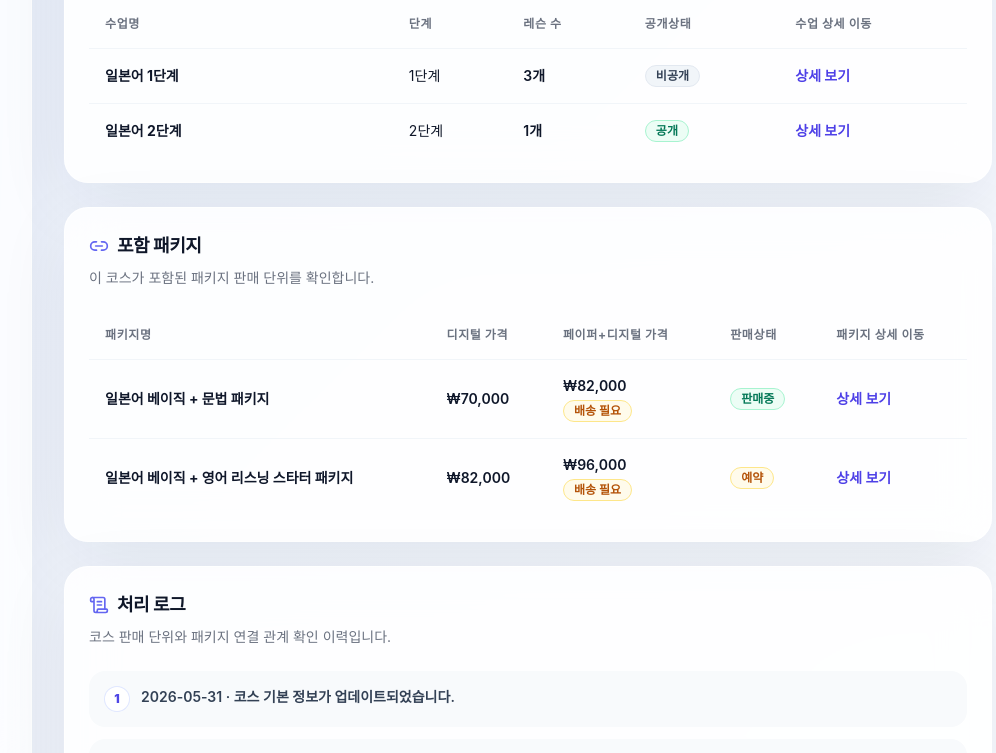
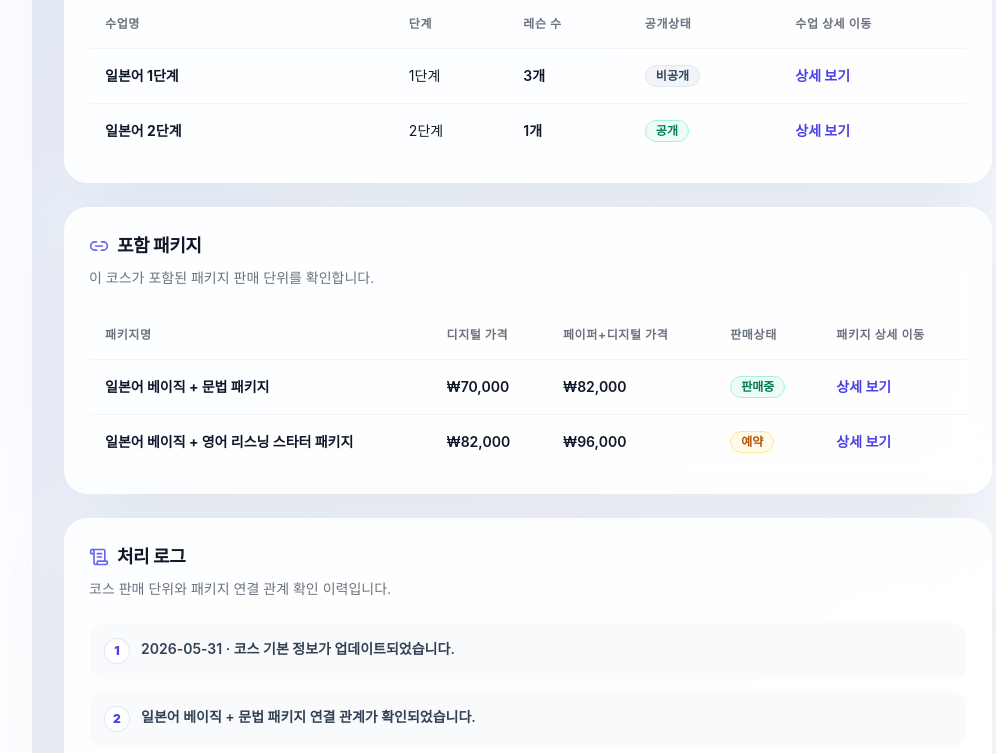
Before and after one commit to koo-2dub/studymini-admin-frontend, a Next.js app: page /lms/course-catalog/CRS-JP-BASIC in a window 1280 px wide. Shown: the part 1575-2328 px from the top of the page, without its empty margins (256-1252 px from the left). Built offline with nearby package versions, Linux system fonts and the light colour scheme.

Commit message:
Finalize LMS option and table UI cleanup

```diff
--- a/app/lms/course-catalog/[courseId]/page.tsx
+++ b/app/lms/course-catalog/[courseId]/page.tsx
@@ -225,7 +225,7 @@ export default async function CourseCatalogDetailPage({
           <CardDescription>수업명, 단계, 레슨 수, 공개상태를 확인하고 수업 상세로 이동합니다.</CardDescription>
         </CardHeader>
         <CardContent className="overflow-x-auto">
-          <Table className="min-w-[720px]">
+          <Table className="min-w-[720px] [word-break:keep-all]">
             <TableHeader>
               <TableRow>
                 <TableHead className="min-w-44">수업명</TableHead>
@@ -274,7 +274,7 @@ export default async function CourseCatalogDetailPage({
           <CardDescription>이 코스가 포함된 패키지 판매 단위를 확인합니다.</CardDescription>
         </CardHeader>
         <CardContent className="overflow-x-auto">
-          <Table className="min-w-[760px]">
+          <Table className="min-w-[760px] [word-break:keep-all]">
             <TableHeader>
               <TableRow>
                 <TableHead className="min-w-52">패키지명</TableHead>
@@ -291,12 +291,7 @@ export default async function CourseCatalogDetailPage({
                     <span className="line-clamp-2 leading-5">{lmsPackage.displayName}</span>
                   </TableCell>
                   <TableCell className="whitespace-nowrap font-semibold text-slate-900">{formatWon(getDigitalOption(lmsPackage.productOptions).price)}</TableCell>
-                  <TableCell className="whitespace-nowrap font-semibold text-slate-900">
-                    <div className="space-y-1">
-                      <p>{formatWon(getPaperDigitalOption(lmsPackage.productOptions).price)}</p>
-                      <Badge variant="warning">배송 필요</Badge>
-                    </div>
-                  </TableCell>
+                  <TableCell className="whitespace-nowrap font-semibold text-slate-900">{formatWon(getPaperDigitalOption(lmsPackage.productOptions).price)}</TableCell>
                   <TableCell className="whitespace-nowrap">
                     <Badge variant={getSalesStatusTone(lmsPackage.salesStatus)}>{lmsPackage.salesStatus}</Badge>
                   </TableCell>
--- a/app/lms/course-catalog/course-catalog-management-page.tsx
+++ b/app/lms/course-catalog/course-catalog-management-page.tsx
@@ -190,7 +190,7 @@ export function CourseCatalogManagementPage() {
           <CardDescription>목록의 아무 행이나 클릭하면 코스 상세 화면으로 이동합니다.</CardDescription>
         </CardHeader>
         <CardContent className="overflow-x-auto">
-          <Table className="min-w-[1120px]">
+          <Table className="min-w-[1120px] [word-break:keep-all]">
             <TableHeader>
               <TableRow>
                 <TableHead className="min-w-56">코스명</TableHead>
--- a/app/lms/packages/[packageId]/page.tsx
+++ b/app/lms/packages/[packageId]/page.tsx
@@ -142,7 +142,7 @@ export default async function PackageDetailPage({ params }: { params: Promise<{
           <CardDescription>패키지는 코스를 포함하며, 코스는 반드시 특정 언어에 소속됩니다.</CardDescription>
         </CardHeader>
         <CardContent className="overflow-x-auto">
-          <Table className="min-w-[1040px]">
+          <Table className="min-w-[1040px] [word-break:keep-all]">
             <TableHeader>
               <TableRow>
                 <TableHead className="whitespace-nowrap">순서</TableHead>
@@ -166,12 +166,7 @@ export default async function PackageDetailPage({ params }: { params: Promise<{
                     <p className="mt-1 font-mono text-xs text-slate-500">{course.id}</p>
                   </TableCell>
                   <TableCell className="whitespace-nowrap">{formatWon(getDigitalOption(course.productOptions).price)}</TableCell>
-                  <TableCell className="whitespace-nowrap">
-                    <div className="space-y-1">
-                      <p>{formatWon(getPaperDigitalOption(course.productOptions).price)}</p>
-                      <Badge variant="warning">배송 필요</Badge>
-                    </div>
-                  </TableCell>
+                  <TableCell className="whitespace-nowrap">{formatWon(getPaperDigitalOption(course.productOptions).price)}</TableCell>
                   <TableCell className="whitespace-nowrap">{course.classCount}개</TableCell>
                   <TableCell className="whitespace-nowrap">{course.lessonCount}개</TableCell>
                   <TableCell className="whitespace-nowrap">{course.packageCount}개</TableCell>
--- a/app/lms/packages/package-management-page.tsx
+++ b/app/lms/packages/package-management-page.tsx
@@ -183,7 +183,7 @@ export function PackageManagementPage() {
           <CardDescription>단일 언어·복수 언어 패키지를 모두 표시합니다. 행을 클릭하면 패키지 상세로 이동합니다.</CardDescription>
         </CardHeader>
         <CardContent className="overflow-x-auto">
-          <Table className="min-w-[1320px]">
+          <Table className="min-w-[1320px] [word-break:keep-all]">
             <TableHeader>
               <TableRow>
                 <TableHead className="min-w-64">패키지명</TableHead>
```
